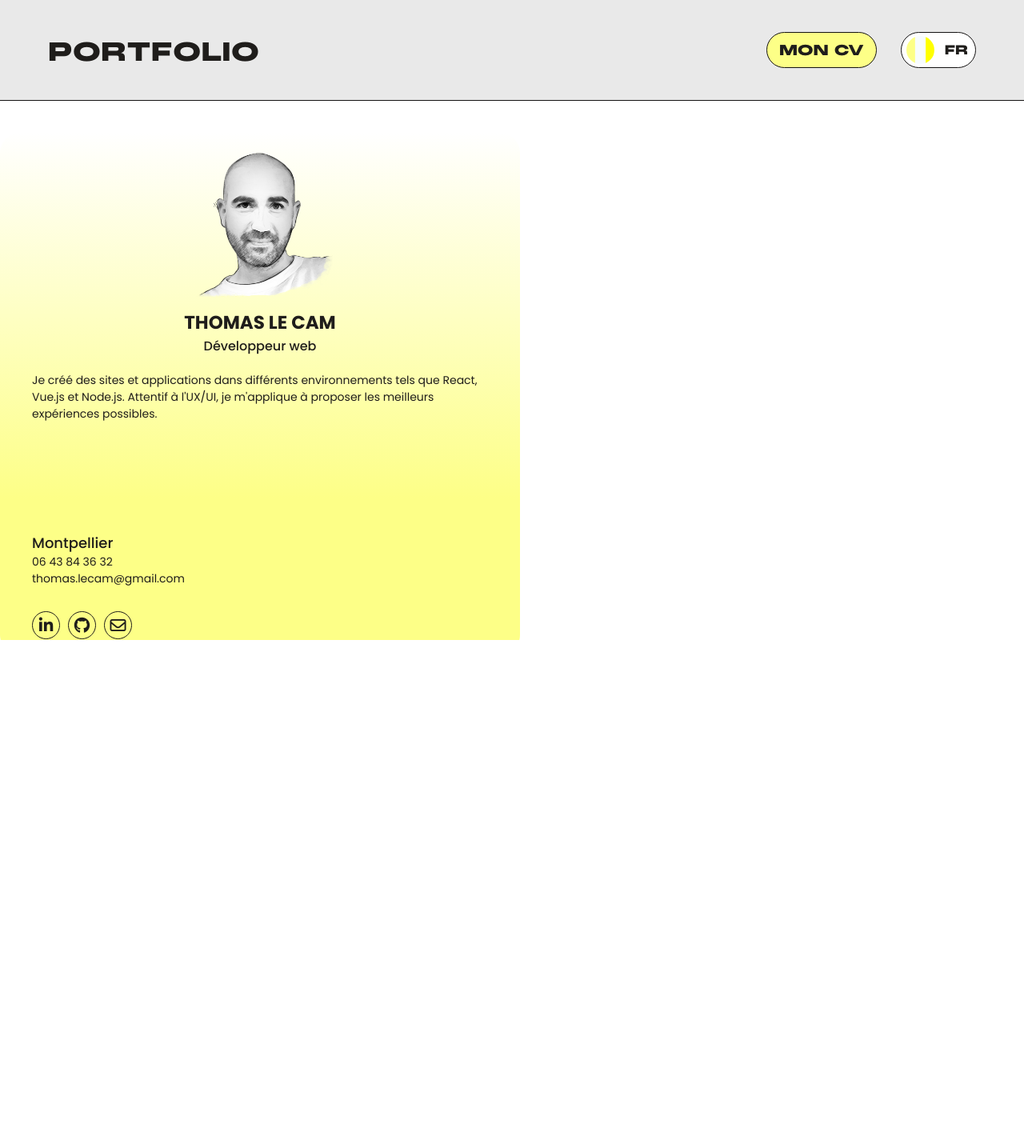
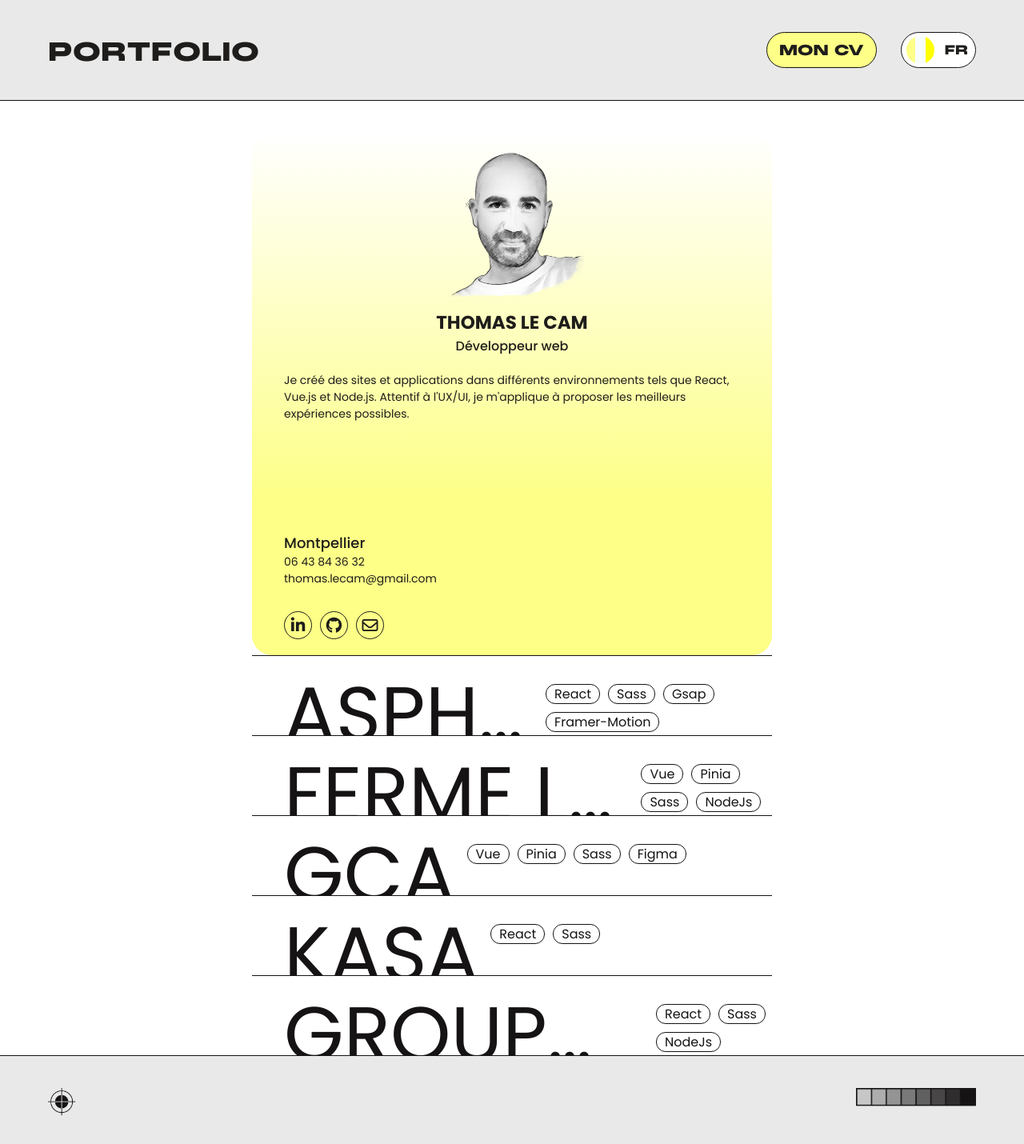
Before and after one commit to ThomasdevLC/portfolio_07_2023, a React (Create React App) app: page / in a window 1280 px wide. Shown: the top 1430 px of the page at 80% size. Before the commit the page ends 800 px from the top, so only its background shows below. Built offline with nearby package versions, Linux system fonts and the light colour scheme.

Commit message:
home overflow hidden

```diff
--- a/src/App.jsx
+++ b/src/App.jsx
@@ -21,7 +21,6 @@ const App = () => {
   const [clickedLang, setClickedLang] = useState(null);
   const [isSlideInVisible, setIsSlideInVisible] = useState(true);
   const [preventAnim, setPreventAnim] = useState(null);
-  const hideOverflow = location.pathname === "/";
 
   const handlePrevent = (data) => {
     setPreventAnim(data);
@@ -49,7 +48,7 @@ const App = () => {
             hidden={!isSlideInVisible}
           ></motion.div>
 
-          <div className={`main ${hideOverflow ? "overflow-hidden" : ""}`}>
+          <div className="main">
             <AnimatePresence mode="wait">
               <Routes location={location} key={location.pathname}>
                 <Route
--- a/src/App.scss
+++ b/src/App.scss
@@ -14,6 +14,3 @@
     z-index: 999;
   }
 }
-.overflow-hidden {
-  overflow: hidden;
-}
--- a/src/assets/styles/components/_MyIntro.scss
+++ b/src/assets/styles/components/_MyIntro.scss
@@ -4,6 +4,18 @@
   border-right: 1px solid black;
   width: 320px;
   height: 100%;
+}
+
+.home {
+  overflow: hidden;
+
+  @include mixin.xxl-lt {
+    margin: auto;
+    width: 650px;
+    height: auto;
+    padding: 20px 40px;
+    border-radius: 25px;
+  }
 }
 
 .home__intro {
--- a/src/assets/styles/components/_WorksTitle.scss
+++ b/src/assets/styles/components/_WorksTitle.scss
@@ -4,9 +4,10 @@
   position: relative;
 
   @include mixin.xxl-lt {
-    justify-content: center;
-    margin: 40px 0;
-    padding: 0;
+    display: none;
+    // justify-content: center;
+    // margin: 40px 0;
+    // padding: 0;
   }
   @include mixin.sm {
     width: 70%;
```
Also changed, not shown: src/svg/SvgModule.scss (added, +15 -0 lines).
